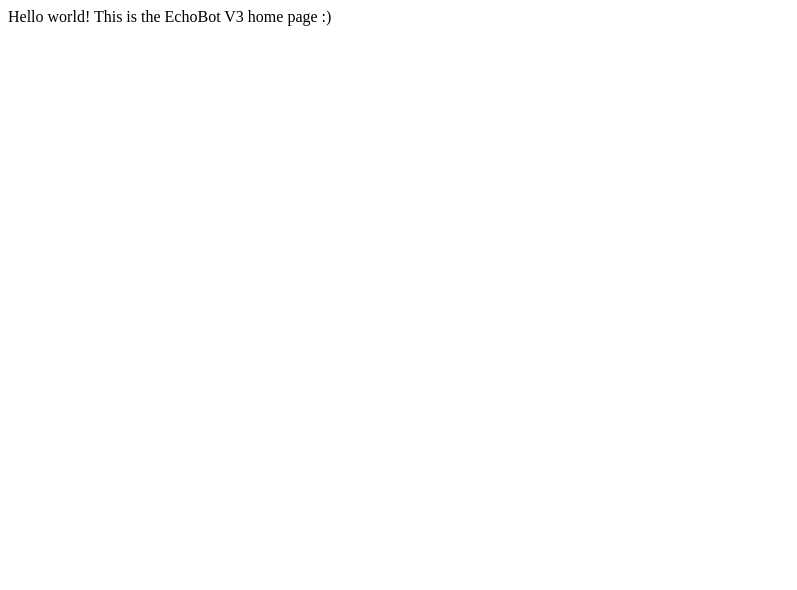
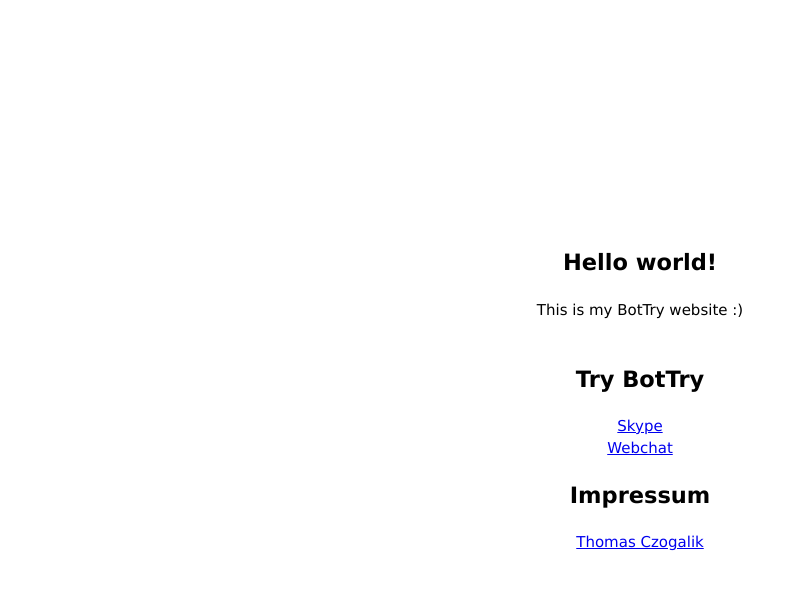
Before and after one commit to thomcz/botFrameworkTries, a website: page index.html in a window 1280 px wide. Shown: the whole page, without its empty margins (0-797 px from the left). Drawn offline with Linux system fonts and the light colour scheme.

Commit message:
modified html page

```diff
--- /dev/null
+++ b/css/style.css
@@ -0,0 +1,16 @@
+html, body {
+    font-family: Verdana,sans-serif;
+    font-size: 15px;
+    line-height: 1.5;
+    margin: 0;
+    padding: 0;
+    width: 100%;
+    height: 100%;
+    display: table
+}
+
+.content {
+    display: table-cell;
+    text-align: center;
+    vertical-align: middle;
+}
--- a/index.html
+++ b/index.html
@@ -1,8 +1,19 @@
 <html>
 <head>
-    <title>EchoBot</title>
+    <title>BotTry</title>
+    <link rel="stylesheet" href="css/style.css">
 </head>
 <body>
-    Hello world! This is the EchoBot V3 home page :)
+    <div class="content">
+        <h2>Hello world!</h2>
+        This is my BotTry website :) </br></br>
+        <h2>Try BotTry</h2>
+
+        <a href="https://join.skype.com/bot/710f4e2a-0cd4-4e86-907f-7c7db2bcd5a0">Skype</a></br>
+        <a href="https://webchat.botframework.com/embed/bottryapp?s=4Q3cQb67IMQ.cwA.Gic.n25sFOTAC2D4gBhd-eETGUV9Sf6xWfUIcJOXgVsVFlc">Webchat</a></li>
+
+        <h2>Impressum</h2>
+        <a href="http://thomasczogalik.de">Thomas Czogalik</a>
+    </div>
 </body>
 </html>
```
Also changed, not shown: 1 other file.
